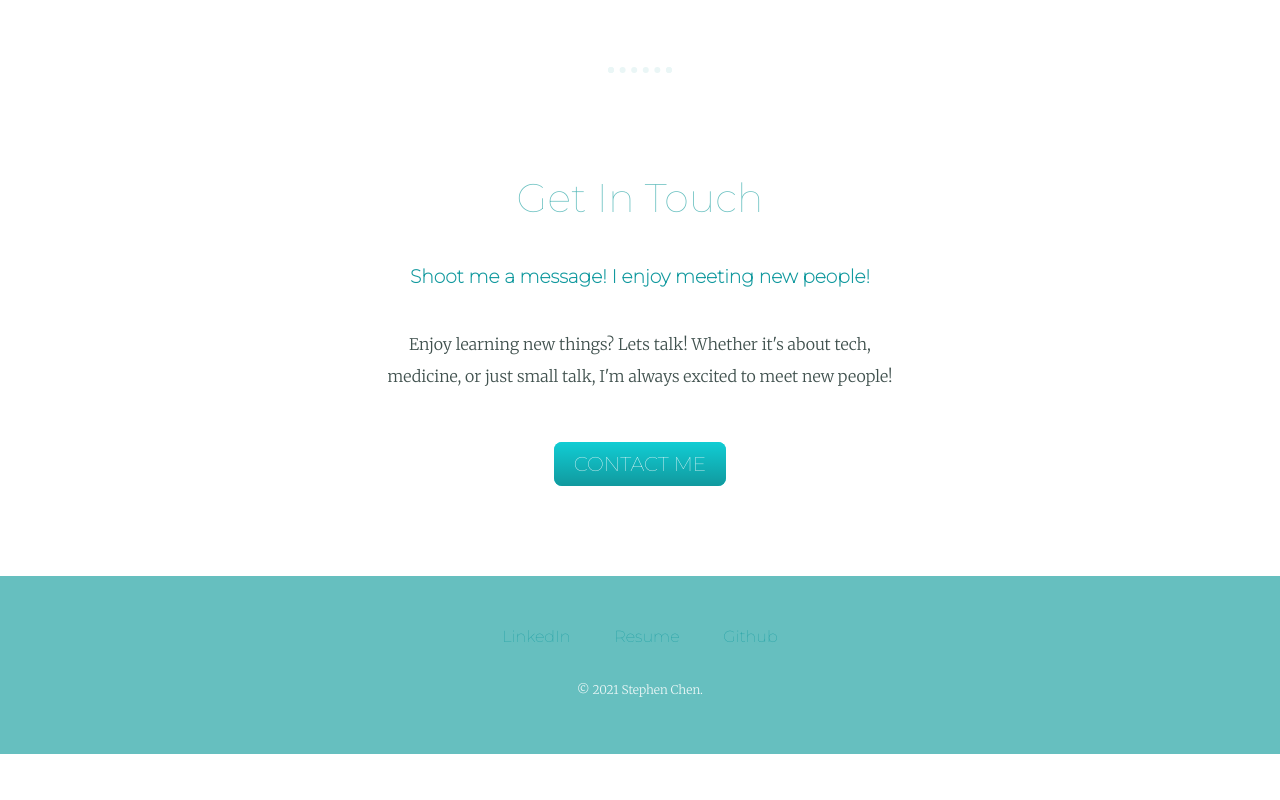
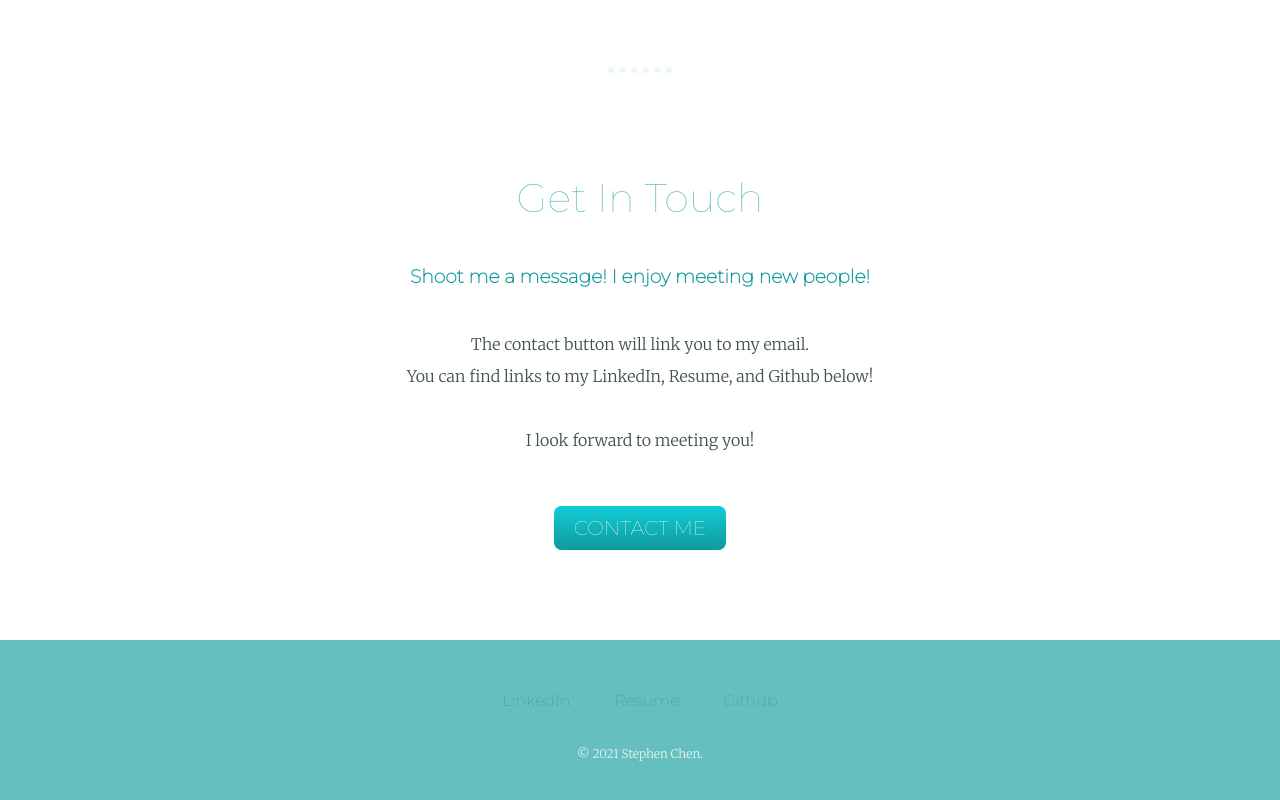
Before and after one commit to StephCLL/CV, a plain HTML site: page index.html in a window 1280 px wide. Shown: the part 2211-3011 px from the top of the page. Before the commit the page ends 2965 px from the top, so only its background shows below. Drawn offline with Linux system fonts and the light colour scheme.

Commit message:
Update index.html
Changed contact message

```diff
--- a/index.html
+++ b/index.html
@@ -54,8 +54,9 @@
       <div class="contact-me">
         <h2>Get In Touch</h2>
         <h3>Shoot me a message! I enjoy meeting new people!</h3>
-        <p class="contact-message">Enjoy learning new things? Lets talk!
-          Whether it's about tech, medicine, or just small talk, I'm always excited to meet new people! </p>
+        <p class="contact-message">The contact button will link you to my email.
+          <br>You can find links to my LinkedIn, Resume, and Github below!</br>
+          <br>I look forward to meeting you!</br></p>
         <a class="btn" href="mailto:schenll94@gmail.com">CONTACT ME</a>
       </div>
     </div>
```
